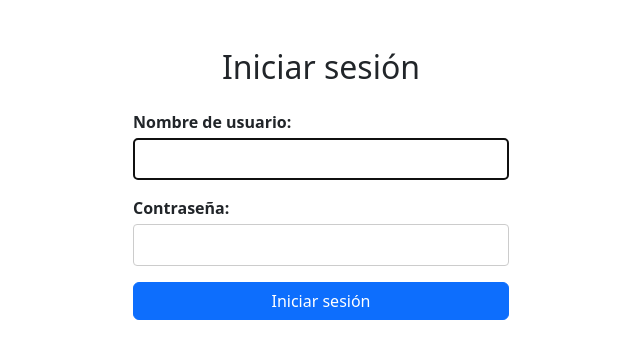
After one commit to agetros/tpw2026, a Django app: page /login/ in a window 1280 px wide. The commit adds this page. Shown: the top 359 px of the page, without its empty margins (319-959 px from the left). Run offline with Django 5.2, Linux system fonts and the light colour scheme; some libraries are stand-ins or nearby versions.

Commit message:
Add login/logout views and login template
Register Django auth LoginView and LogoutView in blog.urls (LoginView uses registration/login.html, redirect_authenticated_user=True, next_page='post_list'; LogoutView redirects to post_list). Add a new login template at posts/templates/registration/login.html and update base.html navbar to link to the login page and use a POST form for logout. Add form-related styles in posts/static/blog/css/styles.css (.form-wrapper, inputs, labels) and hide .errorList for cleaner form rendering.

```diff
--- a/blog/urls.py
+++ b/blog/urls.py
@@ -16,6 +16,24 @@ Including another URLconf
 """
 
 from django.contrib import admin
-from django.urls import path, include
+from django.contrib.auth import views as auth_views
+from django.urls import include, path
 
-urlpatterns = [path("admin/", admin.site.urls), path("", include("posts.urls"))]
+urlpatterns = [
+    path("admin/", admin.site.urls),
+    path("", include("posts.urls")),
+    path(
+        "login/",
+        auth_views.LoginView.as_view(
+            template_name="registration/login.html",
+            redirect_authenticated_user=True,
+            next_page="post_list",
+        ),
+        name="login",
+    ),
+    path(
+        "logout/",
+        auth_views.LogoutView.as_view(next_page="post_list"),
+        name="logout",
+    ),
+]
--- a/posts/static/blog/css/styles.css
+++ b/posts/static/blog/css/styles.css
@@ -1,3 +1,24 @@
 .card-text-posts {
     background-color: #f6f6f6;
 }
+
+.form-wrapper {
+    margin-bottom: 1rem;
+}
+
+.form-wrapper input {
+    width: 100%;
+    padding: 0.5rem;
+    border-radius: 0.25rem;
+    border: 1px solid #ccc;
+}
+
+.form-wrapper label {
+    font-weight: 600;
+    margin-bottom: 0.25rem;
+    display: block;
+}
+
+.form-wrapper .errorList {
+    display: none;
+}
--- /dev/null
+++ b/posts/templates/registration/login.html
@@ -0,0 +1,25 @@
+{% load static %}
+<!DOCTYPE html>
+<html lang="es">
+<head>
+    <meta charset="UTF-8">
+    <meta name="viewport" content="width=device-width, initial-scale=1.0">
+    <title>Mi Blog</title>
+    <link rel="stylesheet" href="{% static 'blog/css/bootstrap.min.css' %}">
+    <link rel="stylesheet" href="{% static 'blog/css/styles.css' %}">
+</head>
+<body>
+    <div class="container mt-5" style="max-width: 400px;">
+        <h2 class="mb-4 text-center">Iniciar sesión</h2>
+        <form method="POST">
+            {% csrf_token %}
+            <div class="form-wrapper">
+                {{ form.as_p }}
+            </div>
+            <div class="d-grid">
+                <button type="submit" class="btn btn-primary">Iniciar sesión</button>
+            </div>
+        </form>
+    </div>
+    <script src="{% static 'blog/js/bootstrap.bundle.min.js' %}"></script>
+</body>
```
Also changed, not shown: posts/templates/blog/base.html (+5 -2 lines).
